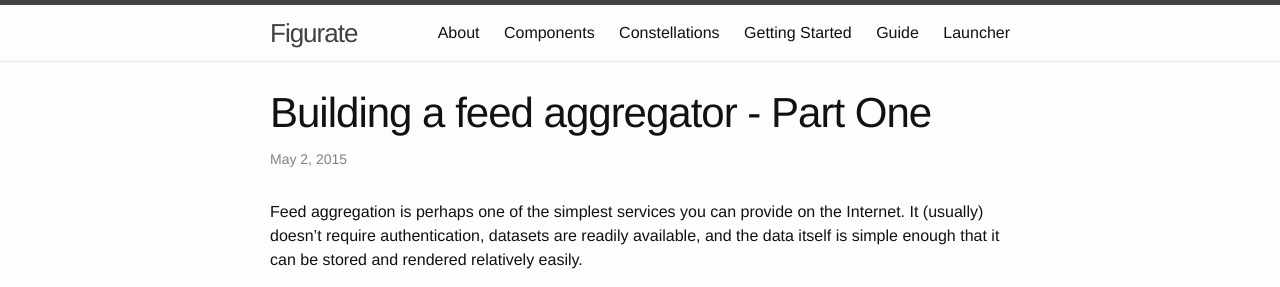
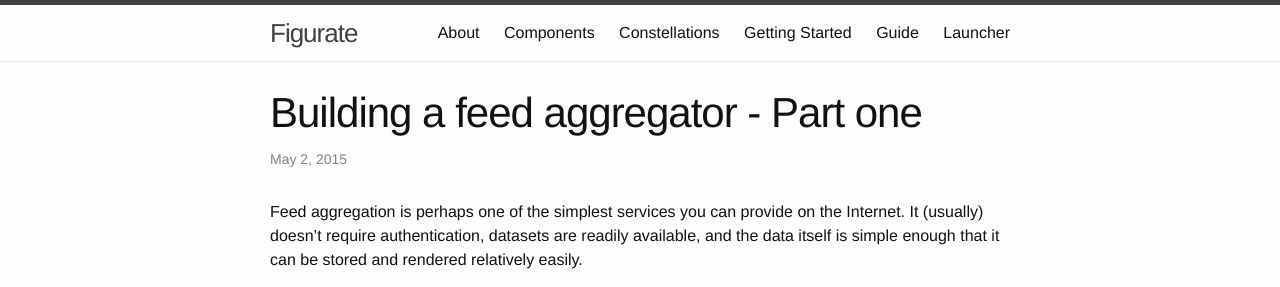
Before and after one commit to figurate/figurate-user-guide, a Jekyll site: the page built from _posts/2015-05-02-building-a-feed-aggregator.md, in a window 1280 px wide and 900 px high. Shown: the top 287 px of the window. Built offline with Jekyll 4.4.1, drawn with Linux system fonts in a browser that asks for light colours.

Commit message:
Minor formatting change

```diff
--- a/_posts/2015-05-02-building-a-feed-aggregator.md
+++ b/_posts/2015-05-02-building-a-feed-aggregator.md
@@ -1,6 +1,6 @@
 ---
 layout: post
-title: Building a feed aggregator - Part One
+title: Building a feed aggregator - Part one
 ---
 Feed aggregation is perhaps one of the simplest services you can provide on the Internet. It (usually) doesn't require
 authentication, datasets are readily available, and the data itself is simple enough that it can be stored and rendered
```
